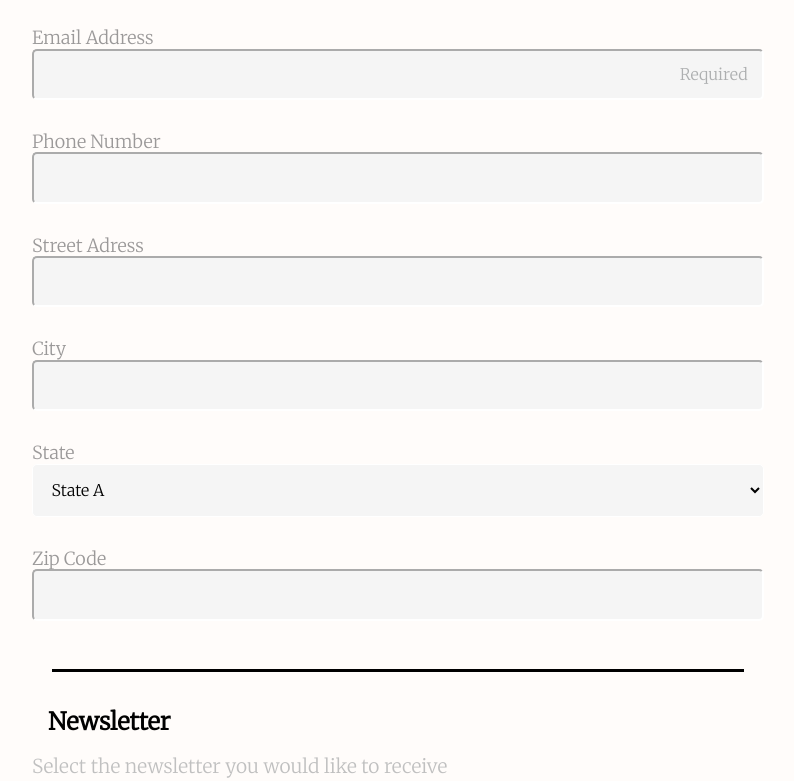
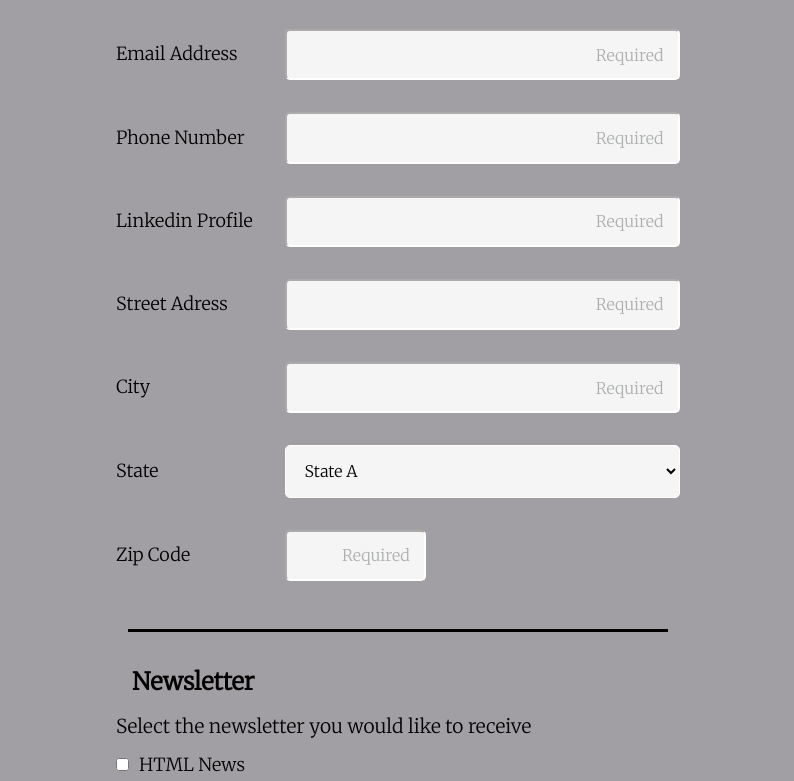
Before and after one commit to davigrah/Online-registration-form, a plain HTML site: page index.html in a window 1280 px wide. Shown: the part 400-1181 px from the top of the page, without its empty margins (242-1036 px from the left). Drawn offline with nearby package versions, Linux system fonts and the light colour scheme.

Commit message:
Exceeds expectations

```diff
--- a/CSS/style.css
+++ b/CSS/style.css
@@ -3,13 +3,13 @@
 }
 body{
     margin:0;
-    background-color: rgb(255, 252, 250);
+    background-color: rgb(161, 159, 163);
     font-family: 'Merriweather', serif;
 }
 .container input:focus,
 select:focus,
 textarea:focus {
-   background-color: red;
+   background-color: rgb(253, 253, 181);
 }
 .main-nav {
     display: flex;
@@ -38,7 +38,7 @@ header h2 {
     color: black;
 }
 header p {
-    color: silver;
+    color: rgb(0, 0, 0);
     font-size: 120%;
     margin: 1rem 1rem 4rem 1rem;
 }
@@ -73,25 +73,21 @@ body h2 {
 label{
     font-size: large;
     min-width: 100%;
-    color: rgb(155, 153, 153);
+    color: rgb(0, 0, 0);
 }
 .container input,
 select,
 textarea{
-    min-width: 100%;
+    width: 100%;
     padding: 0.9rem;
     border-color: white;
     border-radius: 5px;
     background-color: whitesmoke;
     margin-bottom: 2rem;
+    transition: background-color 1s;
 }
 #zip_code {
     max-width: 50%;
-    padding: 0.9rem;
-    border-color: white;
-    border-radius: 5px;
-    background-color: whitesmoke;
-    margin-bottom: 2rem;
 }
 
 label {
@@ -101,12 +97,15 @@ fieldset {
     border: 0;
     padding: 1rem;
 }
+textarea::placeholder{
+    float: left;
+}
 ::placeholder{
     float: right;
     color: rgba(103, 106, 109, 0.507);
 }
 .p-newsletter {
-    color: silver;
+    color: rgb(0, 0, 0);
     font-size: 120%;
     margin-bottom: 2rem;
 }
@@ -130,7 +129,7 @@ textarea {
     border-radius: 5px;
 }
 button{
-    width: 80%;
+    width: 100%;
     height: 50px;
     margin: auto;
     color: white;
@@ -147,11 +146,32 @@ p.copyright {
     text-align: center;
 }
 @media (min-width: 768px) {
-    nav {
-        min-width: 100%
-    }
-    .container, header, .container-2 {
-        margin: 0 20% 0 20%;
+    .container,
+    header,
+    .container-2 {
+      max-width: 600px;
+      margin: 0 auto;
     }
 
-}
+    .container fieldset {
+      display: flex;
+      flex-wrap: wrap;
+      align-items: center;
+    }
+
+    .container input,
+    select {
+      flex-basis: 70%;
+    }
+
+    .container label {
+      min-width: initial;
+      flex-basis: 30%;
+      margin-bottom: 2rem;
+    }
+
+    #zip_code {
+      max-width: 25%;
+    }
+
+  }
--- a/index.html
+++ b/index.html
@@ -11,18 +11,19 @@
         <link href="https://fonts.googleapis.com/css2?family=Merriweather:ital,wght@0,300;1,700&display=swap" rel="stylesheet">
         <title>Online Registration</title>
     </head>
+<body>
     <nav>
         <div class="main-nav">
             <div class=title><h1>THE CODE REVIEW</h1></div>
         </div>
     </nav>
+
     <header>
         <h2>Signup for our newsletter</h2>
         <p>Get the latest news on how your code is doing right in your inbox</p>
         <div class="line-1"></div>
         <div class="line-2"></div>
     </header>
-<body>
         <form>
             <div class="container">
                 <h2>Contact Information</h2>
@@ -34,16 +35,19 @@
                     <input type="email" id="email" name="user_email" placeholder="Required"><br>
 
                     <label for="phone_number">Phone Number</label><br>
-                <input type="number" id="phone_number" name="user_phone_number"><br>
+                    <input type="number" id="phone_number" name="user_phone_number" placeholder="Required"><br>
+
+                    <label for="linkedin">Linkedin Profile</label><br>
+                    <input type="text" id="linkedin" name="user_linkedin_profile" placeholder="Required"><br>
 
                     <label for="address">Street Adress</label><br>
-                <input type="text" id="address" name="user_address"><br>
+                    <input type="text" id="address" name="user_address" placeholder="Required"><br>
 
                     <label for="city">City</label><br>
-                <input type="text" id="city" name="user_city"><br>
+                    <input type="text" id="city" name="user_city" placeholder="Required"><br>
 
                     <label for="state">State</label><br>
-                <select id="state" name="user_state" placeholder="Choose State"><br>
+                    <select id="state" name="user_state">
                         <option value="state_a">State A</option>
                         <option value="state_b">State B</option>
                         <option value="state_c">State C</option>
@@ -52,7 +56,7 @@
                 </select><br>
 
                     <label for="zip_code">Zip Code</label><br>
-                <input type="number" id="zip_code" name="user_zip_code"><br>
+                    <input type="number" id="zip_code" name="user_zip_code" placeholder="Required"><br>
                 </fieldset>
                 <div class="line-3"></div>
         </div>
@@ -70,16 +74,16 @@
                 </fieldset>
                 <fieldset>
                     <label for="other_topics">Other topics you'd like to hear about</label><br>
-                <textarea id="other_topics" name="other_topics"></textarea><br>
+                    <textarea id="other_topics" name="other_topics" placeholder="write here"></textarea><br>
+                    <button type="submit">Sign Up</button>
                 </fieldset>
-            <button type="submit">Sign Up</button>
+
         </div>
         </form>
-
-</body>
         <footer>
             <div class="footerContainer">
                 <p class="copyright">© Copyright The Code 2021</p>
             </div>
         </footer>
+</body>
 </html>
```
Lines whose indentation alone changed are shown as unchanged.
